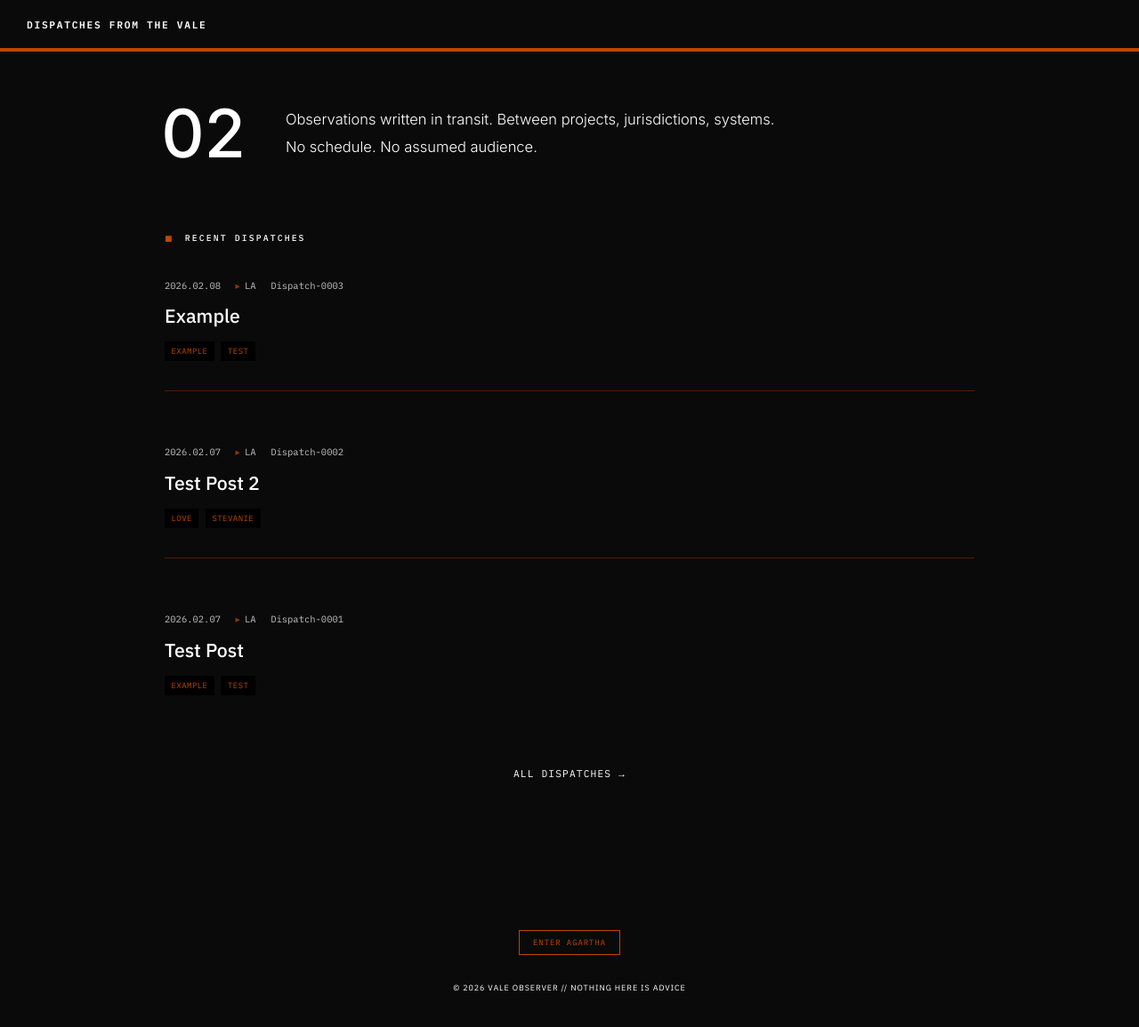
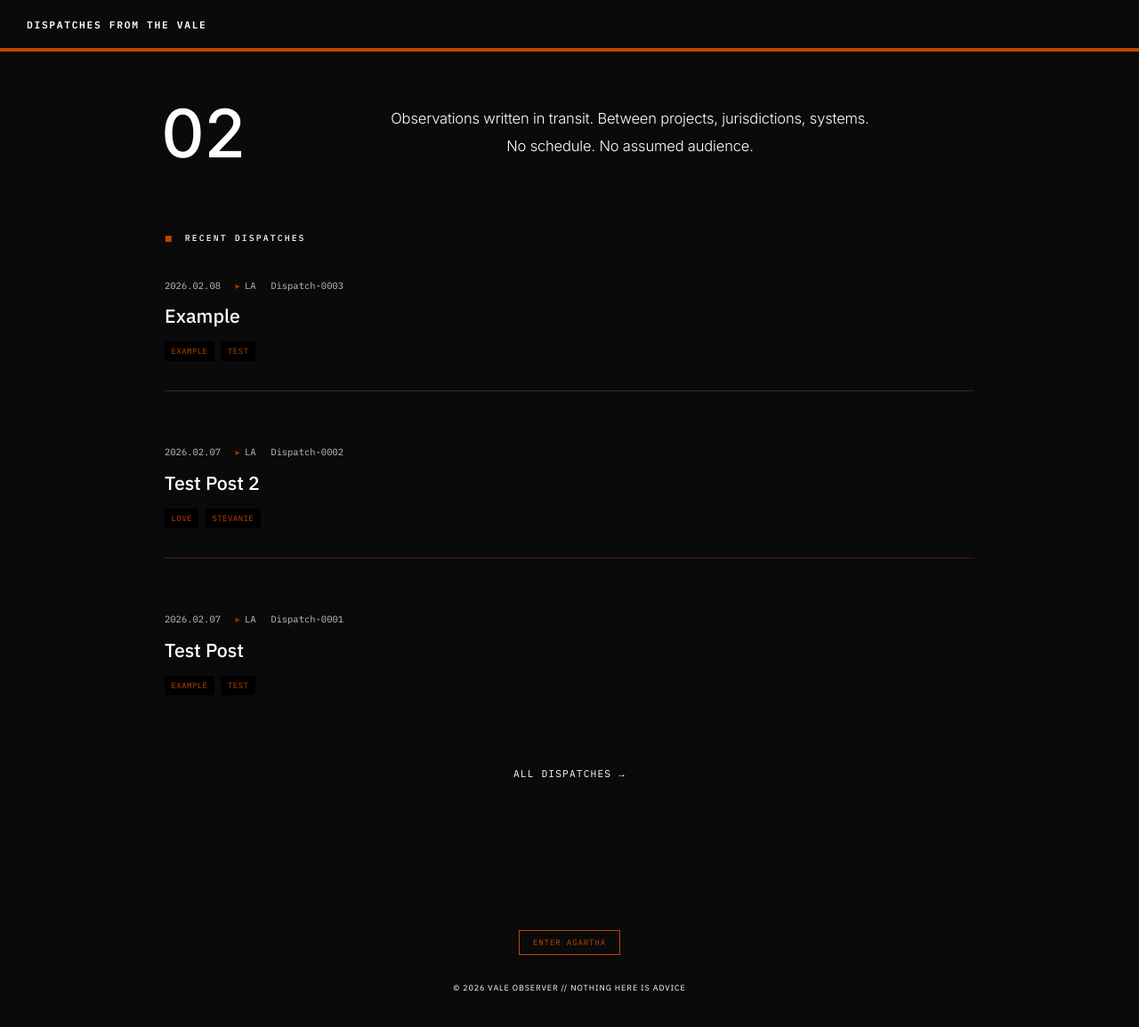
Before and after one commit to valeobserver/dispatches-from-the-vale, a Jekyll site: the page built from index.html, in a window 1280 px wide and 1193 px high. Shown: the top 1155 px of the window at 89% size. Built offline with Jekyll 4.4.1, drawn with Linux system fonts in a browser that asks for light colours.

Commit message:
Update default.html

```diff
--- a/_layouts/default.html
+++ b/_layouts/default.html
@@ -78,16 +78,18 @@
             margin-left: -0.05em;
         }
 
-        .hero-text {
-            font-family: 'Inter', sans-serif;
-            font-size: 1.1rem;
-            color: var(--fg-dim);
-            max-width: 550px;
-            line-height: 1.9;
-            font-weight: 300;
-            display: flex;
-            align-items: center;
-        }
+
+    .hero-text {
+  font-family: 'Inter', sans-serif;    /* ← this is the missing piece */
+  font-weight: 300;
+  font-size: 1.1rem;
+  line-height: 1.9;
+  color: var(--fg-dim);
+  max-width: 550px;
+  margin: 0 auto;
+  text-align: center;
+  letter-spacing: -0.01em;            /* optional — tightens it slightly like Field Log */
+}
 
     footer {
       margin-top: 5rem;
```
